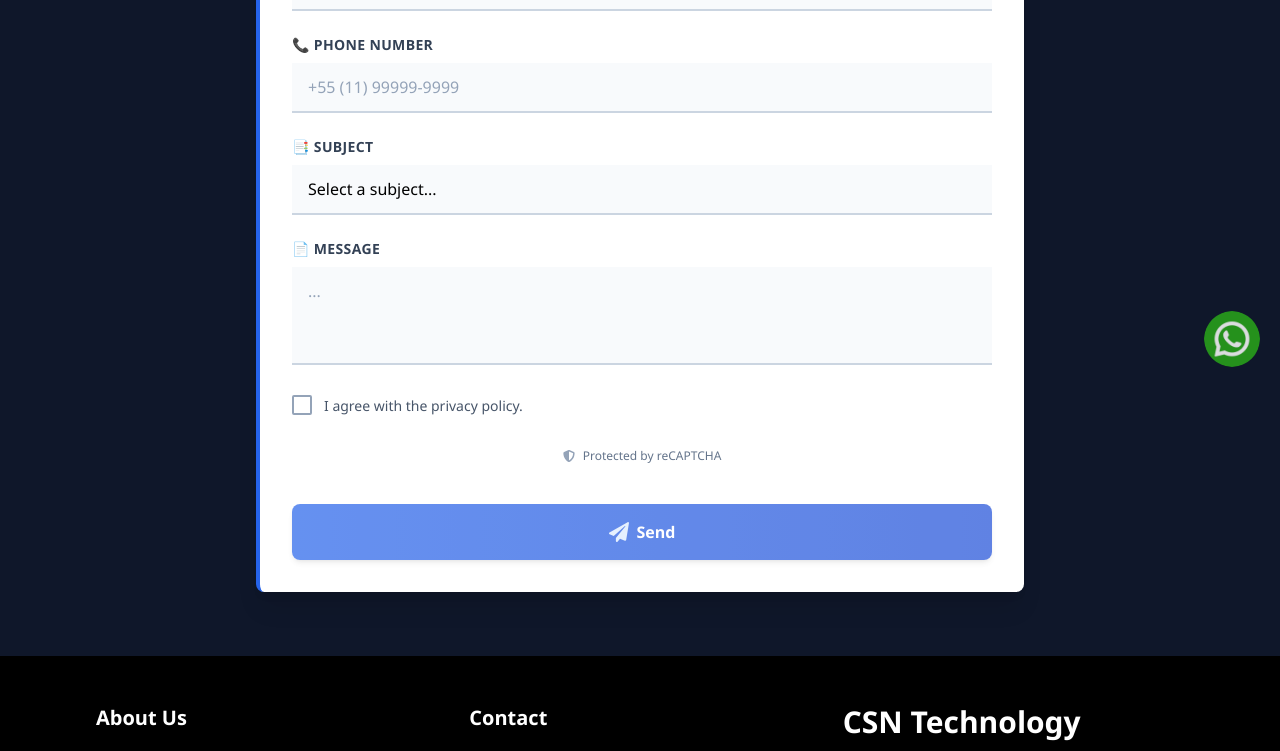
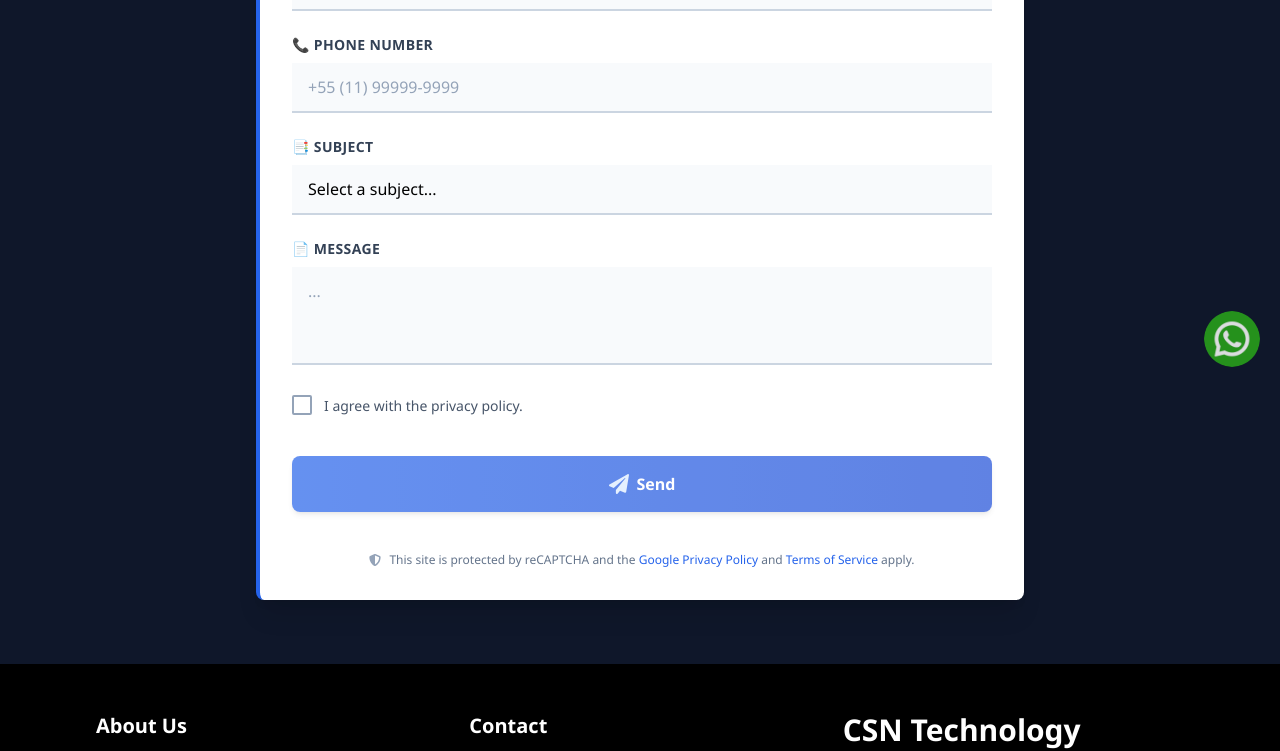
Before and after one commit to IHenriqueCSN/csnWeb, a Next.js app: page /en/contact in a window 1280 px wide. Shown: the part 413-1164 px from the top of the page. Built offline with nearby package versions, Linux system fonts and the light colour scheme.

Commit message:
Changed reCaptcha styling

```diff
--- a/components/ContactForm.tsx
+++ b/components/ContactForm.tsx
@@ -111,10 +111,10 @@ const ContactForm = ({t}: {t: ContactFormTranslations}) => {
       />
 
       <style jsx global>{`
-          .grecaptcha-badge {
-            left: 0 !important;
-          }
-        `}</style>
+        .grecaptcha-badge {
+          visibility: hidden !important;
+        }
+      `}</style>
 
       <div className="py-8 px-4 sm:px-6 lg:px-8 mt-20 mb-2">
         <div className="max-w-3xl mx-auto bg-white rounded-lg shadow-xl overflow-hidden border-l-2 md:border-l-4 border-blue-600">
@@ -288,12 +288,6 @@ const ContactForm = ({t}: {t: ContactFormTranslations}) => {
                 )}
               </div>
 
-              {/* reCAPTCHA Info */}
-              <div className="col-span-1 sm:col-span-2 flex items-center justify-center space-x-2 text-xs text-slate-500 mt-2">
-                <FaShieldAlt className="text-slate-400" />
-                <span>Protected by reCAPTCHA</span>
-              </div>
-
               {/* Submit Button */}
               <div className="col-span-1 sm:col-span-2 mt-4">
                 <button
@@ -331,6 +325,10 @@ const ContactForm = ({t}: {t: ContactFormTranslations}) => {
               </div>
             </form>
           )}
+          <div className="col-span-1 sm:col-span-2 flex items-center justify-center space-x-2 text-xs text-slate-500 mt-2 pb-8">
+            <FaShieldAlt className="text-slate-400" />
+            <span>This site is protected by reCAPTCHA and the <a href="https://policies.google.com/privacy" target="_blank" rel="noopener noreferrer" className="text-blue-600 hover:underline">Google Privacy Policy</a> and <a href="https://policies.google.com/terms" target="_blank" rel="noopener noreferrer" className="text-blue-600 hover:underline">Terms of Service</a> apply.</span>
+          </div>
         </div>
       </div>
     </>
```
